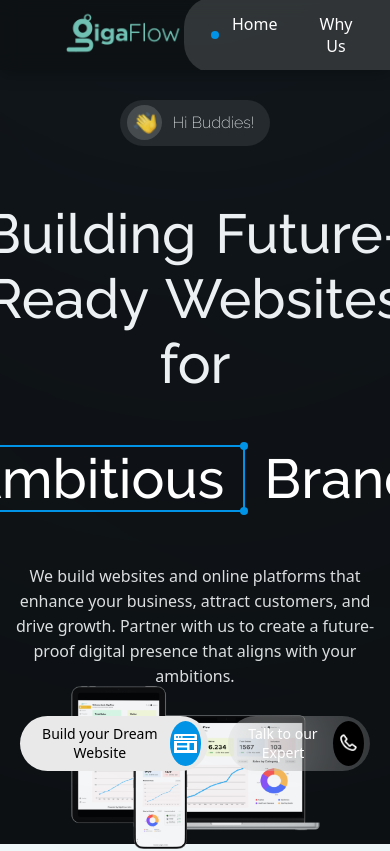
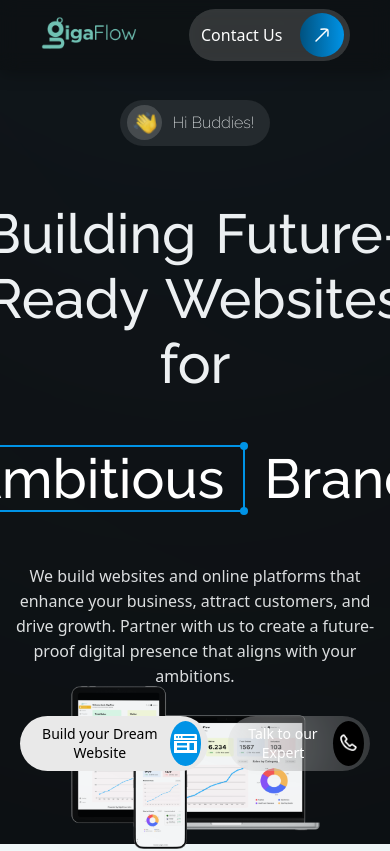
Before and after one commit to wegigaflow/GigaFlow-V2, a React (Create React App) app in the folder gfv2/: page / in a window 390 px wide. Shown: the top 851 px of the page. Built offline with nearby package versions, Linux system fonts and the light colour scheme.

Commit message:
Responsiveness-Navbar-Done

```diff
--- a/gfv2/src/styles/Navbar.css
+++ b/gfv2/src/styles/Navbar.css
@@ -1,21 +1,21 @@
 /* Navbar container */
 .navbar {
-    position: fixed; /* Make the navbar fixed */
-    top: 0; /* Align it to the top */
-    left: 0; /* Align it to the left */
-    right: 0; /* Align it to the right */
-    z-index: 1000; /* Ensure it is above other content */
+    position: fixed;
+    top: 0;
+    left: 0;
+    right: 0;
+    z-index: 1000;
     width: 100%;
-    height: 70px; /* Set height */
-    background-color: rgba(11, 13, 15, 0.395); /* Semi-transparent background */
-    backdrop-filter: blur(10px); /* Apply blur effect */
+    height: 70px;
+    background-color: rgba(11, 13, 15, 0.395);
+    backdrop-filter: blur(10px);
     display: flex;
     align-items: center;
     justify-content: space-between;
     box-shadow: 0px 4px 15px rgba(0, 0, 0, 0.25);
     overflow: hidden;
+    transition: all 0.4s ease-in-out; /* Smooth transition */
 }
-
 
 /* Logo */
 .nav_logo_gf img {
@@ -23,22 +23,16 @@
     height: 48px;
     margin-inline-start: 4rem;
 }
-.nav_button_gf{
+
+/* Buttons */
+.nav_button_gf, .nav_contact_gf_span {
     border-style: none;
     font-size: 1rem;
-    font-family: 'Noto Sans',sans-serif;
+    font-family: 'Noto Sans', sans-serif;
     color: white;
     background-color: transparent;
 }
 
-.nav_contact_gf_span{
-    border-style: none;
-    font-size: 1rem;
-    font-family: 'Noto Sans',sans-serif;
-    color: white;
-    background-color: transparent;
-    margin-left: 10px;
-}
 /* Navigation links */
 .nav_links_gf {
     display: flex;
@@ -59,9 +53,6 @@
     font-weight: 100;
 }
 
-/* Active class for the clicked nav link */
-
-/* Indicator for active state */
 .nav_item_gf.active::before {
     content: '';
     width: 8px;
@@ -91,9 +82,10 @@
     margin-inline-end: 4rem;
 }
 
-.nav_contact_gf_cont:hover{
-    background-color:rgba(255, 255, 255, 0.192);
+.nav_contact_gf_cont:hover {
+    background-color: rgba(255, 255, 255, 0.192);
 }
+
 .nav_arrow_icon_gf {
     width: 44px;
     height: 44px;
@@ -105,12 +97,34 @@
     margin-left: 12px;
 }
 
-.nav_arrow_icon_gf:hover
-{
-    background: linear-gradient(270deg,#005280 0%, #0093E6 100%);
+.nav_arrow_icon_gf:hover {
+    background: linear-gradient(270deg, #005280 0%, #0093E6 100%);
 }
 
 .nav_arrow_icon_gf img {
     width: 24px;
     height: 24px;
 }
+
+/* Media Queries */
+
+/* For mobile phones (below 768px) */
+@media (max-width: 767px) {
+    .navbar {
+        height: 70px; /* Keep the original navbar height */
+    }
+
+    .nav_logo_gf img {
+        width: 100px;
+        height: 40px; /* Adjust logo size */
+        margin-inline-start: 2.475rem;
+    }
+
+    .nav_links_gf {
+        display: none; /* Hide nav links on mobile */
+    }
+
+    .nav_contact_gf_cont {
+        margin-inline-end: 2.475rem;
+    }
+}
```
